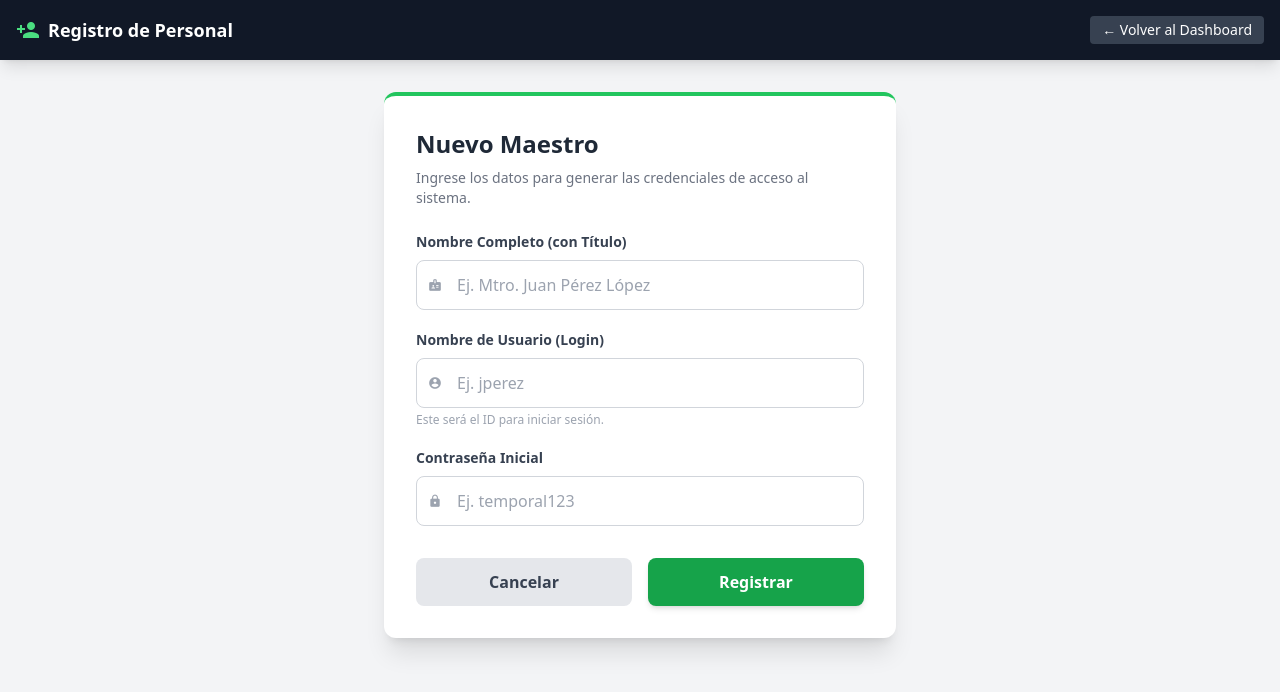
After one commit to Frututis/Telesecundaria129, a FastAPI app: template templates/director_nuevo_maestro.html in a window 1280 px wide. The commit adds this page. Shown: the top 692 px of the page. Run offline with FastAPI, Linux system fonts and the light colour scheme; the template is opened without the code that fills it, so the values that code supplies are empty; some libraries are stand-ins or nearby versions.

Commit message:
agregar maestros y usuarios

```diff
--- a/main.py
+++ b/main.py
@@ -351,3 +351,71 @@ async def guardar_asignacion(request: Request):
         cursor.close()
         conn.close()
     return RedirectResponse(url="/director/asignacion", status_code=303)
+
+# ==========================================
+# 8. MÓDULO DE ALTA DE DOCENTES (NUEVO)
+# ==========================================
+
+# 1. VISTA: FORMULARIO DE REGISTRO
+@app.get("/director/nuevo-maestro", response_class=HTMLResponse)
+async def form_nuevo_maestro(request: Request):
+    usuario = request.cookies.get("usuario_logueado")
+    rol = request.cookies.get("rol_usuario")
+
+    # Seguridad: Solo Director
+    if not usuario or rol != 'DIRECTOR':
+        return RedirectResponse(url="/dashboard")
+
+    return templates.TemplateResponse("director_nuevo_maestro.html", {
+        "request": request
+    })
+
+# 2. ACCIÓN: GUARDAR EN BASE DE DATOS
+@app.post("/director/crear-maestro")
+async def crear_maestro(
+    request: Request,
+    nombre: str = Form(...),
+    usuario: str = Form(...),
+    password: str = Form(...)
+):
+    conn = get_db_connection()
+    cursor = conn.cursor(dictionary=True)
+
+    try:
+        # A. Validar que el usuario no exista ya (para no duplicar)
+        cursor.execute("SELECT id_usuario FROM users WHERE usuario = %s", (usuario,))
+        existe = cursor.fetchone()
+
+        if existe:
+            return templates.TemplateResponse("director_nuevo_maestro.html", {
+                "request": request,
+                "error": f"El usuario '{usuario}' ya existe. Elija otro."
+            })
+
+        # B. Insertar el nuevo maestro
+        # Nota: El rol se fija automáticamente como 'MAESTRO'
+        query = """
+        INSERT INTO users (nombre_completo, usuario, password_hash, rol)
+        VALUES (%s, %s, %s, 'MAESTRO')
+        """
+        cursor.execute(query, (nombre, usuario, password))
+        conn.commit()
+
+        mensaje_exito = f"¡Maestro {nombre} registrado correctamente!"
+
+    except Exception as e:
+        mensaje_exito = None
+        error = f"Error al guardar: {e}"
+        return templates.TemplateResponse("director_nuevo_maestro.html", {
+            "request": request, "error": error
+        })
+
+    finally:
+        cursor.close()
+        conn.close()
+
+    # Si todo salió bien, mostramos el formulario limpio con mensaje de éxito
+    return templates.TemplateResponse("director_nuevo_maestro.html", {
+        "request": request,
+        "mensaje": mensaje_exito
+    })
--- /dev/null
+++ b/templates/director_nuevo_maestro.html
@@ -0,0 +1,95 @@
+<!DOCTYPE html>
+<html lang="es">
+<head>
+    <meta charset="UTF-8">
+    <title>Alta de Personal Docente</title>
+    <script src="https://cdn.tailwindcss.com"></script>
+    <link href="https://fonts.googleapis.com/icon?family=Material+Icons" rel="stylesheet">
+</head>
+<body class="bg-gray-100 font-sans">
+
+    <nav class="bg-gray-900 text-white p-4 shadow-lg flex justify-between items-center sticky top-0 z-50">
+        <div class="flex items-center gap-2">
+            <span class="material-icons text-green-400">person_add</span>
+            <span class="font-bold text-lg">Registro de Personal</span>
+        </div>
+        <a href="/dashboard" class="text-sm bg-gray-700 hover:bg-gray-600 px-3 py-1 rounded transition">
+            &larr; Volver al Dashboard
+        </a>
+    </nav>
+
+    <div class="container mx-auto p-8 flex justify-center">
+
+        <div class="bg-white p-8 rounded-xl shadow-xl w-full max-w-lg border-t-4 border-green-500">
+
+            <h1 class="text-2xl font-bold text-gray-800 mb-2">Nuevo Maestro</h1>
+            <p class="text-gray-500 mb-6 text-sm">Ingrese los datos para generar las credenciales de acceso al sistema.</p>
+
+            {% if error %}
+            <div class="bg-red-100 border-l-4 border-red-500 text-red-700 p-4 mb-6 rounded shadow-sm flex items-center gap-2">
+                <span class="material-icons text-red-500">error</span>
+                <p>{{ error }}</p>
+            </div>
+            {% endif %}
+
+            {% if mensaje %}
+            <div class="bg-green-100 border-l-4 border-green-500 text-green-700 p-4 mb-6 rounded shadow-sm flex items-center gap-2">
+                <span class="material-icons text-green-600">check_circle</span>
+                <div>
+                    <p class="font-bold">¡Registro Exitoso!</p>
+                    <p class="text-sm">{{ mensaje }}</p>
+                </div>
+            </div>
+            {% endif %}
+
+            <form action="/director/crear-maestro" method="post" autocomplete="off">
+
+                <div class="mb-5">
+                    <label class="block text-gray-700 text-sm font-bold mb-2">Nombre Completo (con Título)</label>
+                    <div class="relative">
+                        <span class="absolute inset-y-0 left-0 flex items-center pl-3 text-gray-400">
+                            <span class="material-icons text-sm">badge</span>
+                        </span>
+                        <input name="nombre" type="text" placeholder="Ej. Mtro. Juan Pérez López" required
+                               class="w-full pl-10 pr-3 py-3 border border-gray-300 rounded-lg focus:outline-none focus:border-green-500 focus:ring-1 focus:ring-green-500 transition">
+                    </div>
+                </div>
+
+                <div class="mb-5">
+                    <label class="block text-gray-700 text-sm font-bold mb-2">Nombre de Usuario (Login)</label>
+                    <div class="relative">
+                        <span class="absolute inset-y-0 left-0 flex items-center pl-3 text-gray-400">
+                            <span class="material-icons text-sm">account_circle</span>
+                        </span>
+                        <input name="usuario" type="text" placeholder="Ej. jperez" required
+                               class="w-full pl-10 pr-3 py-3 border border-gray-300 rounded-lg focus:outline-none focus:border-green-500 focus:ring-1 focus:ring-green-500 transition">
+                    </div>
+                    <p class="text-xs text-gray-400 mt-1">Este será el ID para iniciar sesión.</p>
+                </div>
+
+                <div class="mb-8">
+                    <label class="block text-gray-700 text-sm font-bold mb-2">Contraseña Inicial</label>
+                    <div class="relative">
+                        <span class="absolute inset-y-0 left-0 flex items-center pl-3 text-gray-400">
+                            <span class="material-icons text-sm">lock</span>
+                        </span>
+                        <input name="password" type="text" placeholder="Ej. temporal123" required
+                               class="w-full pl-10 pr-3 py-3 border border-gray-300 rounded-lg focus:outline-none focus:border-green-500 focus:ring-1 focus:ring-green-500 transition">
+                    </div>
+                </div>
+
+                <div class="flex gap-4">
+                    <a href="/director/asignacion" class="w-1/2 bg-gray-200 text-gray-700 font-bold py-3 rounded-lg hover:bg-gray-300 text-center transition">
+                        Cancelar
+                    </a>
+                    <button type="submit" class="w-1/2 bg-green-600 text-white font-bold py-3 rounded-lg hover:bg-green-700 shadow-md hover:shadow-lg transition transform hover:-translate-y-1">
+                        Registrar
+                    </button>
+                </div>
+
+            </form>
+        </div>
+    </div>
+
+</body>
+</html>
```
Also changed, not shown: templates/dashboard_director.html (+57 -32 lines), templates/director_asignacion.html (+46 -24 lines).
